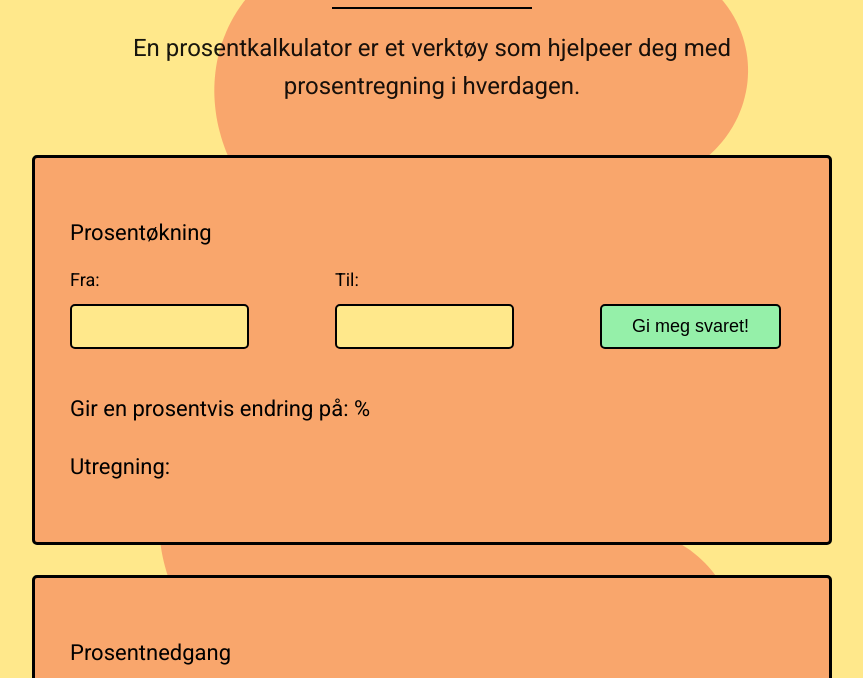
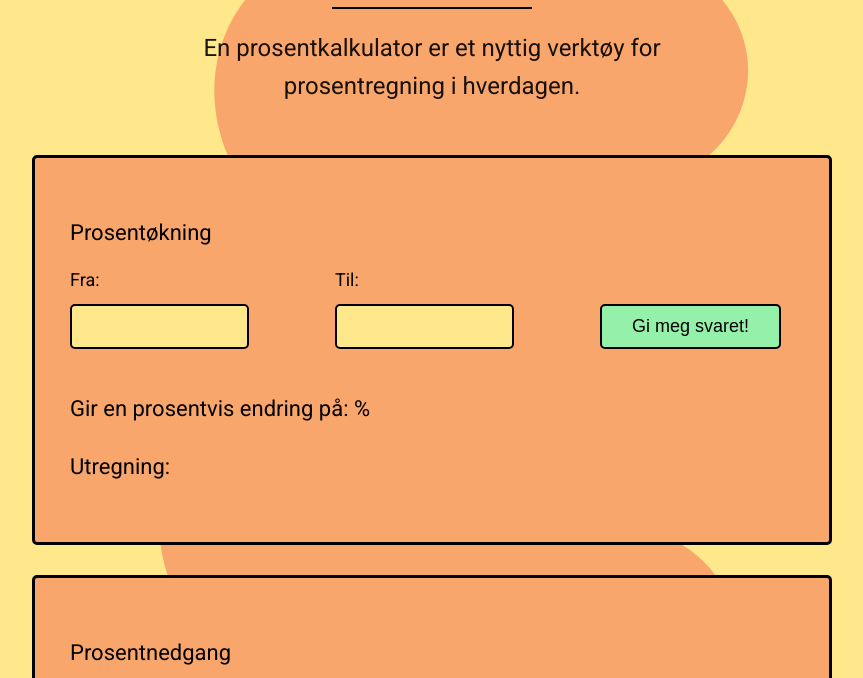
Before and after one commit to perkrdra/perkrdra.github.io, a plain HTML site: page index.html in a window 1280 px wide. Shown: the part 91-769 px from the top of the page, without its empty margins (208-1071 px from the left). Drawn offline with Linux system fonts and the light colour scheme; a web font is replaced by a local one.

Commit message:
Update index.html

```diff
--- a/index.html
+++ b/index.html
@@ -192,7 +192,7 @@
     <hr size="4px" width="200px" color="#000">
 
     <div class="subheader">
-      <h2>En prosentkalkulator er et verktøy som hjelpeer deg med prosentregning i hverdagen.</h2>
+      <h2>En prosentkalkulator er et nyttig verktøy for prosentregning i hverdagen.</h2>
     </div>
 
     <div class="accordion">
```
